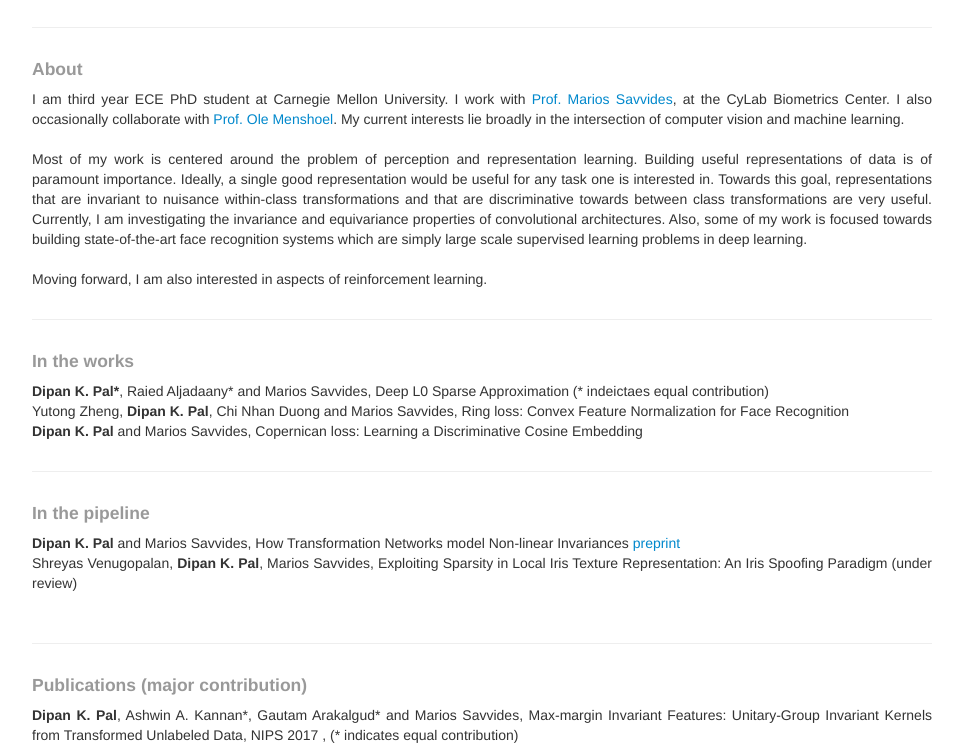
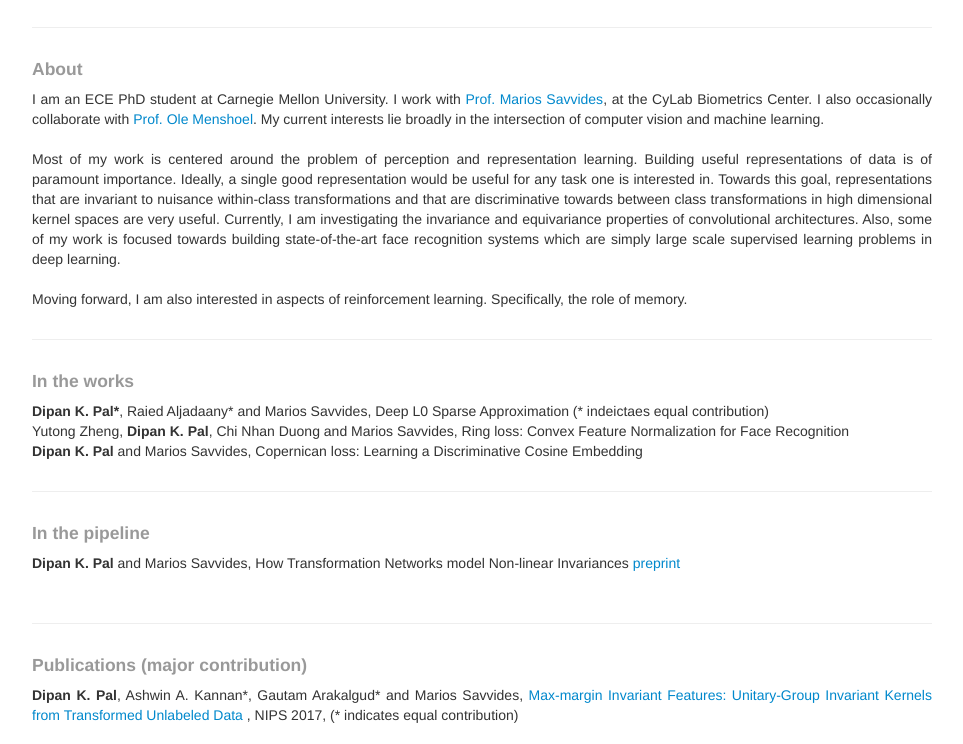
Before and after one commit to dkpal/dkpal.github.io, a plain HTML site: page index.html in a window 1280 px wide. Shown: the part 464-1208 px from the top of the page, without its empty margins (158-1121 px from the left). Drawn offline with Linux system fonts and the light colour scheme.

Commit message:
added nips

```diff
--- a/index.html
+++ b/index.html
@@ -104,13 +104,13 @@
 
       <div class="row-fluid" align="justify">
         <div class="span12">
-        I am third year ECE PhD student at Carnegie Mellon University. I work with <a href="https://www.cylab.cmu.edu/education/faculty/savvides.html" target="_blank">Prof. Marios Savvides</a>,  at the CyLab Biometrics Center. I also occasionally collaborate with <a href="https://www.cmu.edu/silicon-valley/faculty-staff/mengshoel-ole.html" target="_blank">Prof. Ole Menshoel</a>. My current interests lie broadly in the intersection of computer vision and machine learning.
+        I am an ECE PhD student at Carnegie Mellon University. I work with <a href="https://www.cylab.cmu.edu/education/faculty/savvides.html" target="_blank">Prof. Marios Savvides</a>,  at the CyLab Biometrics Center. I also occasionally collaborate with <a href="https://www.cmu.edu/silicon-valley/faculty-staff/mengshoel-ole.html" target="_blank">Prof. Ole Menshoel</a>. My current interests lie broadly in the intersection of computer vision and machine learning.
       <br>
       <br>
-        Most of my work is centered around the problem of perception and representation learning. Building useful representations of data is of paramount importance. Ideally, a single good representation would be useful for any task one is interested in. Towards this goal, representations that are invariant to nuisance within-class transformations and that are discriminative towards between class transformations are very useful. Currently, I am investigating the invariance and equivariance properties of convolutional architectures. Also, some of my work is focused towards building state-of-the-art face recognition systems which are simply large scale supervised learning problems in deep learning.
+        Most of my work is centered around the problem of perception and representation learning. Building useful representations of data is of paramount importance. Ideally, a single good representation would be useful for any task one is interested in. Towards this goal, representations that are invariant to nuisance within-class transformations and that are discriminative towards between class transformations in high dimensional kernel spaces are very useful. Currently, I am investigating the invariance and equivariance properties of convolutional architectures. Also, some of my work is focused towards building state-of-the-art face recognition systems which are simply large scale supervised learning problems in deep learning.
       <br>
       <br>
-        Moving forward, I am also interested in aspects of reinforcement learning.
+        Moving forward, I am also interested in aspects of reinforcement learning. Specifically, the role of memory.
         </div>
       </div>
 
@@ -152,7 +152,7 @@
 
 
 
-          Shreyas Venugopalan, <b>Dipan K. Pal</b>, Marios Savvides, Exploiting Sparsity in Local Iris Texture Representation: An Iris Spoofing Paradigm (under review)<br>
+
           <br>
         </div>
         <br>
@@ -169,7 +169,7 @@
 
 
 
-        <b>Dipan K. Pal</b>, Ashwin A. Kannan*, Gautam Arakalgud* and Marios Savvides, Max-margin Invariant Features: Unitary-Group Invariant Kernels from Transformed Unlabeled Data, NIPS 2017 , (* indicates equal contribution)
+        <b>Dipan K. Pal</b>, Ashwin A. Kannan*, Gautam Arakalgud* and Marios Savvides,  <a href="https://arxiv.org/abs/1710.08585"  target="_blank"> Max-margin Invariant Features: Unitary-Group Invariant Kernels from Transformed Unlabeled Data  </a>, NIPS 2017, (* indicates equal contribution)
           <br>
           <br>
 
@@ -227,6 +227,9 @@
 
 
           Pokkalla Harsha Vardhan, Kunal Sekhri, <b>Dipan K. Pal</b> and Marios Savvides, Class Correlation affects Single Object Localization using Pre-trained ConvNets
+        <br>
+        <br>
+          Shreyas Venugopalan, <b>Dipan K. Pal</b>, Marios Savvides, Exploiting Sparsity in Local Iris Texture Representation: An Iris Spoofing Paradigm (under review)<br>
         <br>
         <br>
           Ngan Le, Chi Nhan Duong, Ligong Han, Khoa Luu, Marios Savvides, <b>Dipan K. Pal</b>, <a href="https://arxiv.org/abs/1704.03594" target="_blank">Deep Contextual Recurrent Residual Networks for Scene Labeling</a>, arXiv, 2017
```
